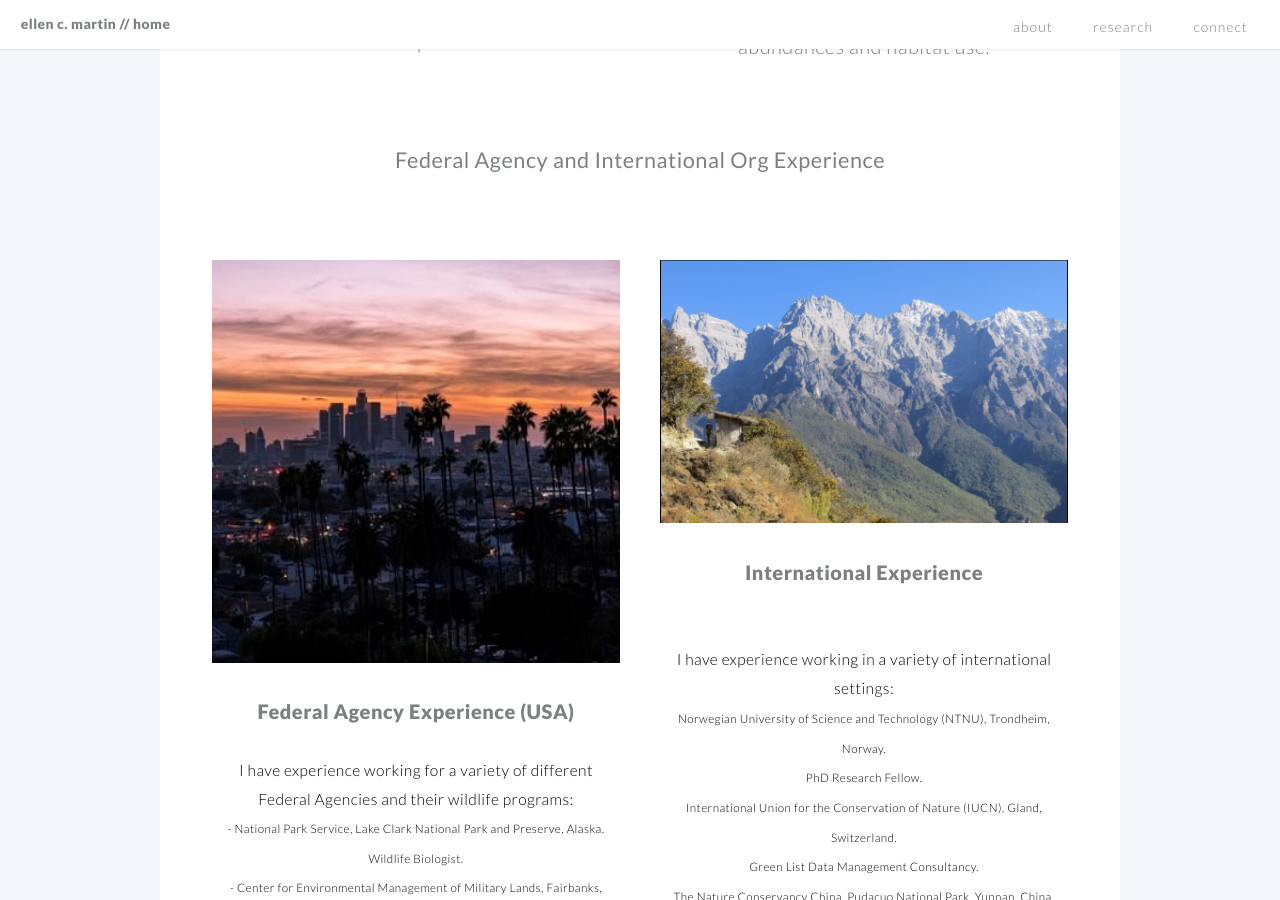
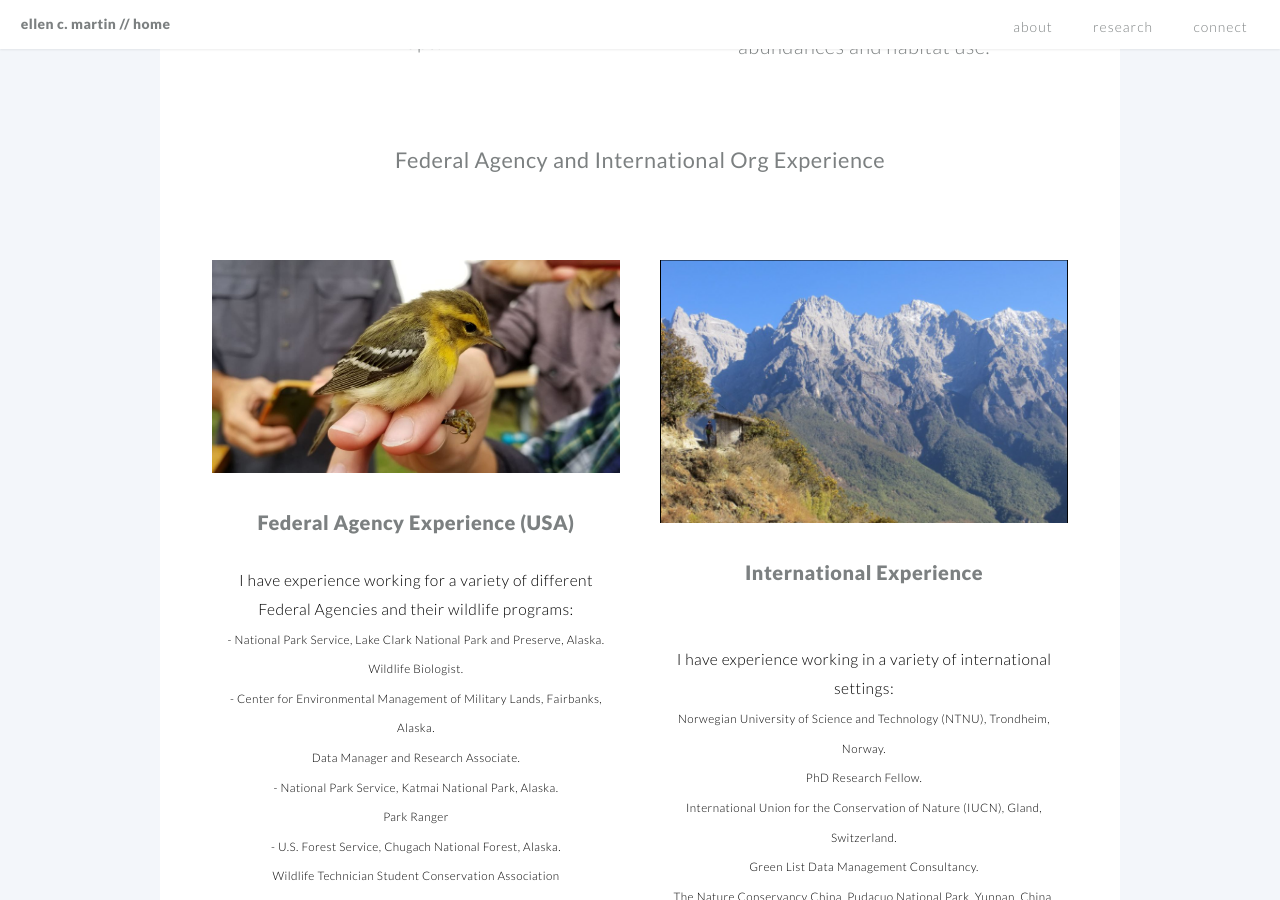
Before and after one commit to EllenCMartin/EllenCMartin.github.io, a Jekyll site: the page built from index.md, in a window 1280 px wide and 900 px high, scrolled down 5563 px. Built offline with Jekyll 4.4.1, drawn with Linux system fonts in a browser that asks for light colours.

Commit message:
Update Research.yml

```diff
--- a/_data/Research.yml
+++ b/_data/Research.yml
@@ -24,6 +24,6 @@ Research:
   - category: Federal Agency and International Org Experience
     items:
       - item: national.html
-        image: /images/LA1.jpg
+        image: /images/nat.jpg
       - item: international.html
         image: /images/intorg.jpg
```
